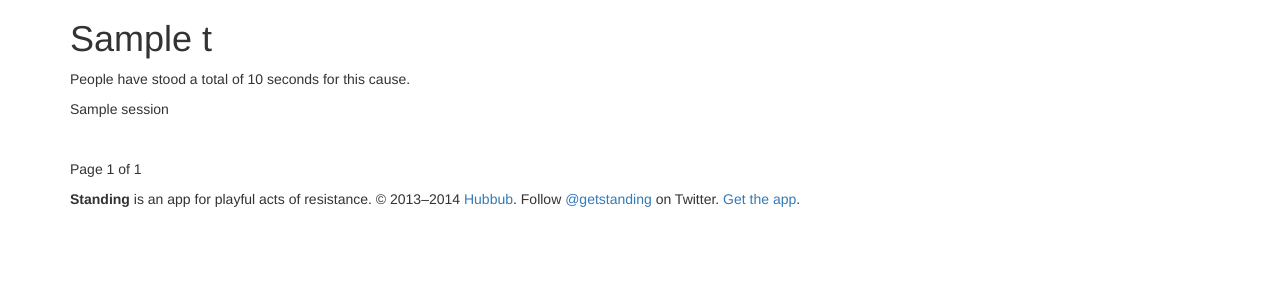
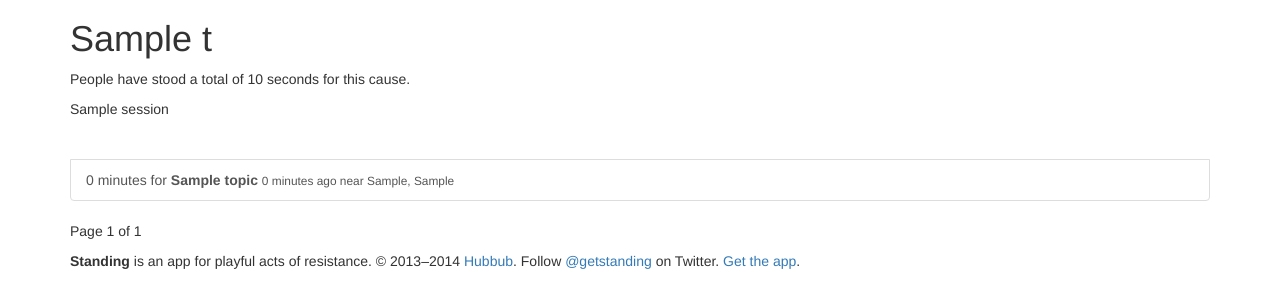
Before and after one commit to whatsthehubbub/stand-django, a Django app: template standbase/templates/standbase/topic.html in a window 1280 px wide. Shown: the part 51-359 px from the top of the page. Run offline with Django 3.2, Linux system fonts and the light colour scheme; the template is opened without the code that fills it: most values are stand-ins (such as "Sample title", 1, 10 or a date in 2020); some libraries are stand-ins or nearby versions.

Commit message:
List of sessions

```diff
--- a/standbase/templates/standbase/topic.html
+++ b/standbase/templates/standbase/topic.html
@@ -6,10 +6,13 @@
 <h1><span class="cause">{{ t.name|capfirst }}</span></h1>
 <p>People have stood a total of {{ duration }} seconds for this cause.</p>
 
+<div class="list-group">
 {% for session in sessions %}
 <p>{{ session }}</p>
 <ul class="pager">
 </ul>
+	<a class="list-group-item" href="{{ session.get_absolute_url }}">{{ session.datefinished|timeuntil:session.datecreated }} for <strong>{{ session.topic }}</strong> <small>{{ session.datecreated|timesince }} ago near {{ session.parsed_geocode.0 }}, {{ session.parsed_geocode.1 }}</small></a>
+</div>
 {% endfor %}
 
 {% if sessions.has_previous %}
```
